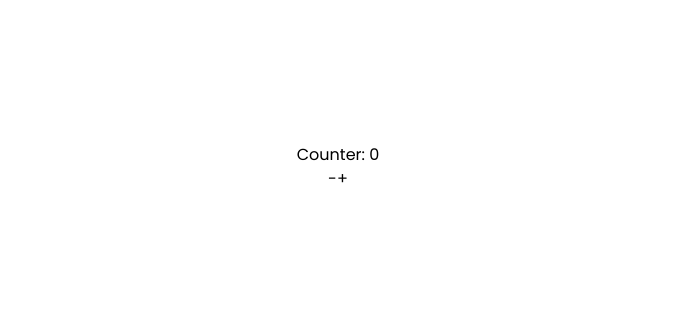
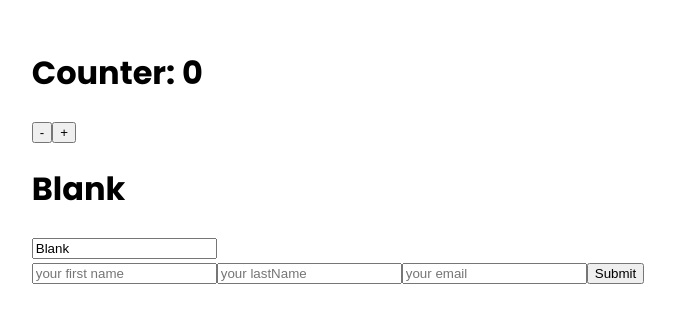
Before and after one commit to Annetaliya/Practice, a React (Create React App) app: page / in a window 1280 px wide. Shown: the part 233-556 px from the top of the page, without its empty margins (302-977 px from the left). Built offline with nearby package versions, Linux system fonts and the light colour scheme.

Commit message:
form handling and usestate

```diff
--- a/src/App.js
+++ b/src/App.js
@@ -22,16 +22,18 @@
 import ScrollToTop from './components/scroll-to-top/ScrollToTop';
 import ScrollToSection from './components/scroll-to-top/ScrollToSection';
 import Weather from './components/Weather/Weather';
-import './App.css'
+
 import {Routes, Route} from 'react-router-dom'
 import Todo from './components/todo/Todo';
 import TrialTodo from './components/TrialTodo/TrialTodo';
 import Counter from './components/Counter';
+import TextBox from './components/TextBox';
+import Form from './components/Form';
 
 export default function App() {
 
   return (
-    <div className="App">
+    <div >
       {/* <Accordian /> */}
       {/* <Random /> */}
       {/* <Practice /> */}
@@ -58,6 +60,8 @@
       {/* <Todo /> */}
       {/* <TrialTodo /> */}
       <Counter />
+      <TextBox />
+      <Form />
 
     </div>
   );
--- /dev/null
+++ b/src/components/Form.js
@@ -0,0 +1,57 @@
+import React, { useState } from 'react'
+
+const Form = () => {
+    const [formData, setFormData] = useState({
+        firstName: '',
+        lastName: '',
+        email: '',
+    })
+    const [data, setData] = useState({})
+
+
+    const handleChange = (e) => {
+        setFormData((prev) => ({
+            ...prev,
+            [e.target.name]: e.target.value
+        }))
+    }
+
+
+    function handleSubmit (e) {
+        e.preventDefault()
+        setData(formData)
+        console.log('details',formData)
+    }
+  return (
+    <div>
+        <form onSubmit={handleSubmit}>
+            <input
+                type='text'
+                name='firstName'
+                placeholder='your first name'
+                onChange={handleChange}
+                value={formData.firstName}
+             />
+            <input
+                type='text'
+                name='lastName'
+                placeholder='your lastName'
+                onChange={handleChange}
+                value={formData.lastName}
+             />
+            <input
+                type='text'
+                name='email'
+                placeholder='your email'
+                onChange={handleChange}
+                value={formData.email}
+             />
+             <button type='submit'>Submit</button>
+
+        </form>
+        <h4>{data.firstName} {data.email} {data.lastName}</h4>
+    </div>
+  )
+}
+
+export default Form
--- /dev/null
+++ b/src/components/TextBox.js
@@ -0,0 +1,22 @@
+import React, { useState } from 'react'
+
+const TextBox = () => {
+    const [inputValue, setInputValue] = useState('Blank');
+
+    const handleChange = (e) => {
+        setInputValue(e.target.value)
+    }
+  return (
+    <div>
+        <h1>{inputValue}</h1>
+        <input
+            type='text'
+            name='inputValue'
+            value={inputValue}
+            onChange={handleChange}
+        />
+    </div>
+  )
+}
+
+export default TextBox
--- a/src/index.js
+++ b/src/index.js
@@ -1,6 +1,5 @@
 import React from 'react';
 import ReactDOM from 'react-dom/client';
-import './index.css';
 import App from './App';
 import reportWebVitals from './reportWebVitals';
 import {BrowserRouter} from 'react-router-dom';
```
